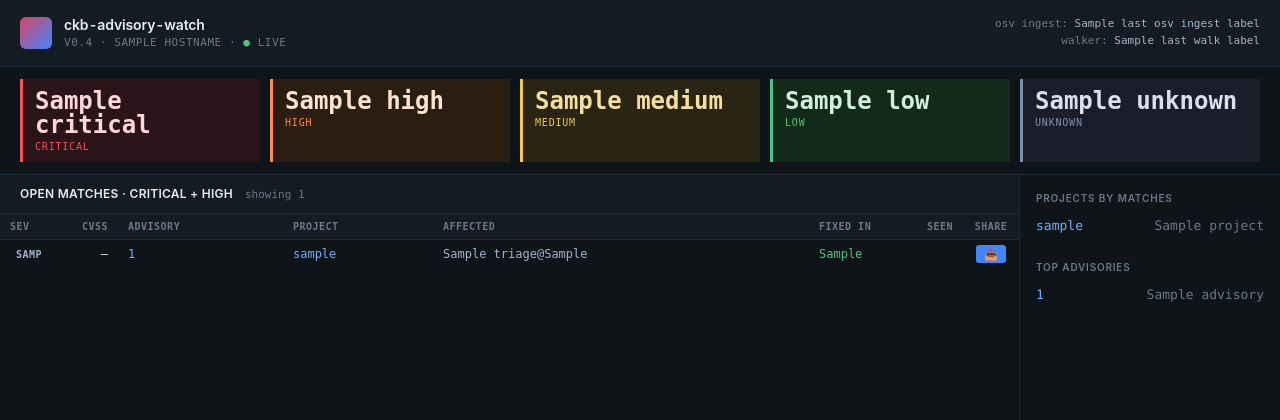
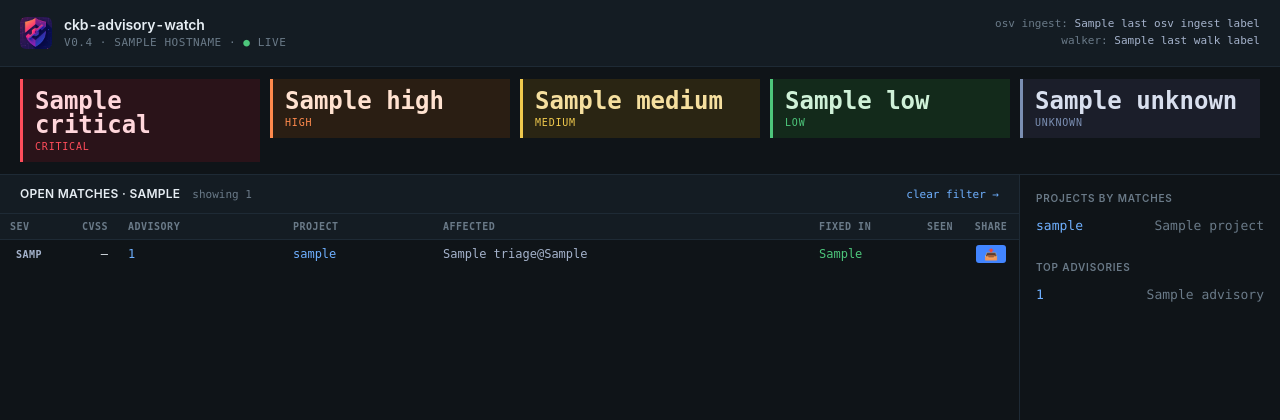
Before and after one commit to toastmanAu/ckb-advisory-watch, a Python web app: template agent/dashboard/templates/index.html in a window 1280 px wide. Shown: the top 420 px of the page. Run offline with Jinja, Linux system fonts and the light colour scheme; the template is opened without the code that fills it: most values are stand-ins (such as "Sample title", 1, 10 or a date in 2020).

Commit message:
feat(dashboard): KPI tiles toggle triage filter + shield logo
Click any KPI tile on the landing page to filter the triage table to
that severity (toggle: click the active tile again to clear). Default
remains critical+high when no filter is active.

- queries.landing_data gains triage_severities param (tuple). _triage
  query uses COALESCE(a.severity, 'unknown') IN (?,...) so 'unknown'
  filters null-severity advisories correctly.
- server.index_view reads ?severity=<level>, validates against the
  5-level enum, passes to landing_data and into template as active_sev.
- base.html wraps each KPI tile in an anchor: href="/?severity=<level>"
  normally, href="/" when tile is already active (toggle off). Active
  tile gets a 2px outline ring. kpi-link anchor inherits color so the
  tiles look identical, just clickable, with a brightness hover.
- index.html triage heading changes to the active filter name, shows
  a "clear filter →" link when filtered.

Also swaps the placeholder gradient logo for the chosen shield mark
from logo-options/IMG_7007.PNG, center-cropped (480x480 of 1024) and
downscaled to 96x96 for crisp rendering in the 32x32 slot.

```diff
--- a/agent/dashboard/templates/base.html
+++ b/agent/dashboard/templates/base.html
@@ -38,7 +38,7 @@
     .topstrip { padding: 14px 20px; border-bottom: 1px solid var(--border);
                 display: flex; align-items: center; gap: 12px; background: var(--bg-alt); }
     .topstrip .logo { width: 32px; height: 32px; border-radius: 6px;
-                      background: linear-gradient(135deg,#d84565,#4285ff); flex-shrink: 0; }
+                      object-fit: cover; flex-shrink: 0; display: block; }
     .topstrip .name { font-weight: 600; font-size: 14px; letter-spacing: -0.01em; }
     .topstrip .meta { font-family: "JetBrains Mono", monospace; font-size: 11px;
                       color: var(--text-dim); text-transform: uppercase; letter-spacing: 0.05em; }
@@ -63,6 +63,12 @@
     .kpi.low .n { color: #cff1d8; } .kpi.low .l { color: var(--sev-low); }
     .kpi.unknown { border-color: var(--sev-unk); background: var(--sev-unk-bg); }
     .kpi.unknown .n { color: #d8dfee; } .kpi.unknown .l { color: var(--sev-unk); }
+    /* KPI tiles are clickable filters; only the tile itself shows a ring/hover.
+       Anchor has no underline or color of its own. */
+    .kpi-link { display: block; text-decoration: none; color: inherit; }
+    .kpi-link:hover { text-decoration: none; }
+    .kpi-link:hover .kpi { filter: brightness(1.15); }
+    .kpi.active { outline: 2px solid var(--text); outline-offset: -2px; }
 
     /* ---- FLASH BANNER ---- */
     .flash { padding: 10px 20px; font: 12px "JetBrains Mono", monospace; }
@@ -105,7 +111,7 @@
 <body>
 
 <div class="topstrip">
-  <div class="logo"></div>
+  <img class="logo" src="/static/logo.png" alt="ckb-advisory-watch">
   <div>
     <div class="name">ckb-advisory-watch</div>
     <div class="meta">v0.4 · {{ hostname }} · <span style="color:#4dc67b">●</span> live</div>
@@ -117,11 +123,15 @@
 </div>
 
 <div class="kpis">
-  <div class="kpi critical"><div class="n">{{ kpis.critical }}</div><div class="l">critical</div></div>
-  <div class="kpi high"><div class="n">{{ kpis.high }}</div><div class="l">high</div></div>
-  <div class="kpi medium"><div class="n">{{ kpis.medium }}</div><div class="l">medium</div></div>
-  <div class="kpi low"><div class="n">{{ kpis.low }}</div><div class="l">low</div></div>
-  <div class="kpi unknown"><div class="n">{{ kpis.unknown }}</div><div class="l">unknown</div></div>
+  {% for level in ['critical','high','medium','low','unknown'] %}
+    {% set is_active = (active_sev|default(none)) == level %}
+    <a class="kpi-link" href="{% if is_active %}/{% else %}/?severity={{ level }}{% endif %}">
+      <div class="kpi {{ level }}{% if is_active %} active{% endif %}">
+        <div class="n">{{ kpis[level] }}</div>
+        <div class="l">{{ level }}</div>
+      </div>
+    </a>
+  {% endfor %}
 </div>
 
 {% if flash %}
--- a/agent/dashboard/templates/index.html
+++ b/agent/dashboard/templates/index.html
@@ -4,8 +4,14 @@
 
   <section style="border-right:1px solid var(--border)">
     <div style="padding:10px 20px;background:var(--bg-alt);display:flex;align-items:baseline;gap:12px;border-bottom:1px solid var(--border)">
-      <span style="font-weight:600;font-size:12px;letter-spacing:0.02em">OPEN MATCHES · CRITICAL + HIGH</span>
+      <span style="font-weight:600;font-size:12px;letter-spacing:0.02em">
+        OPEN MATCHES ·
+        {% if active_sev %}{{ active_sev|upper }}{% else %}CRITICAL + HIGH{% endif %}
+      </span>
       <span class="mono" style="font-size:11px;color:var(--text-dim)">showing {{ triage|length }}</span>
+      {% if active_sev %}
+      <a class="mono" href="/" style="margin-left:auto;font-size:11px">clear filter →</a>
+      {% endif %}
     </div>
     <table class="data">
       <thead><tr>
```
Also changed, not shown: agent/dashboard/queries.py (+15 -4 lines), agent/dashboard/server.py (+21 -3 lines), agent/dashboard/static/logo.png (added).
